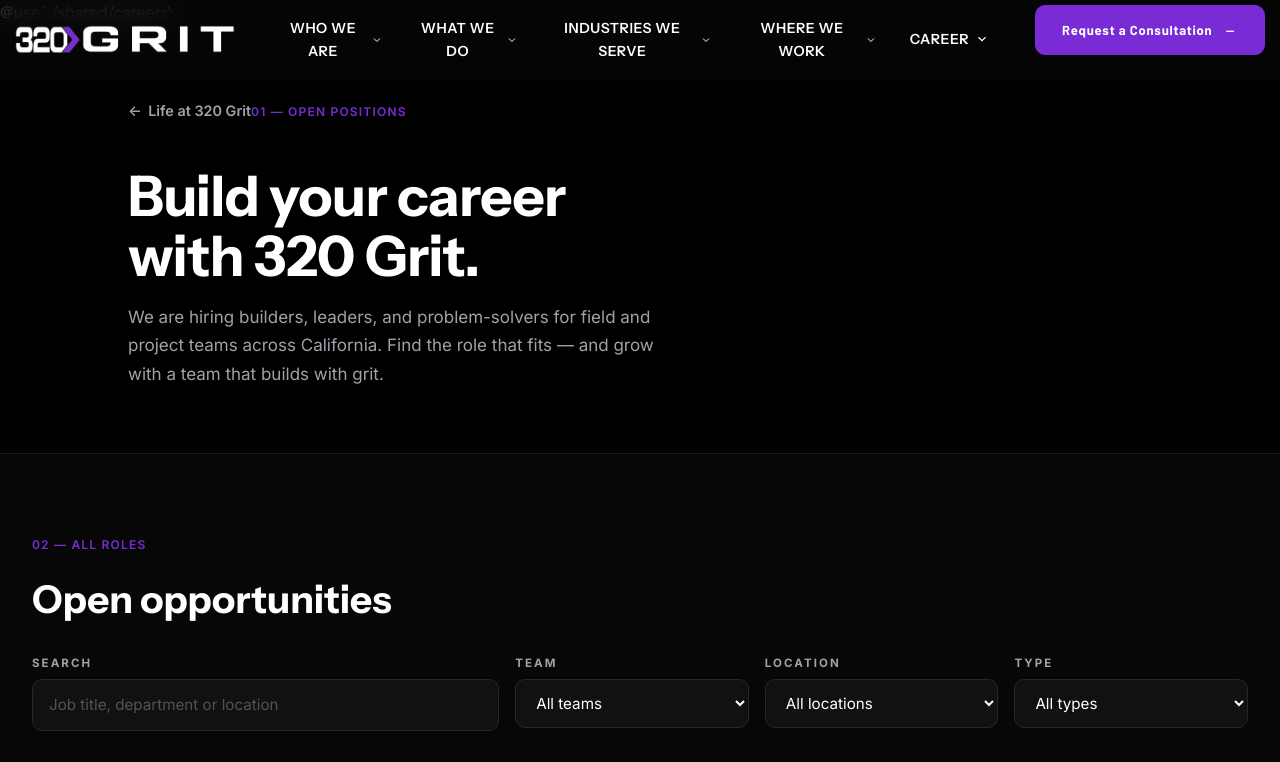
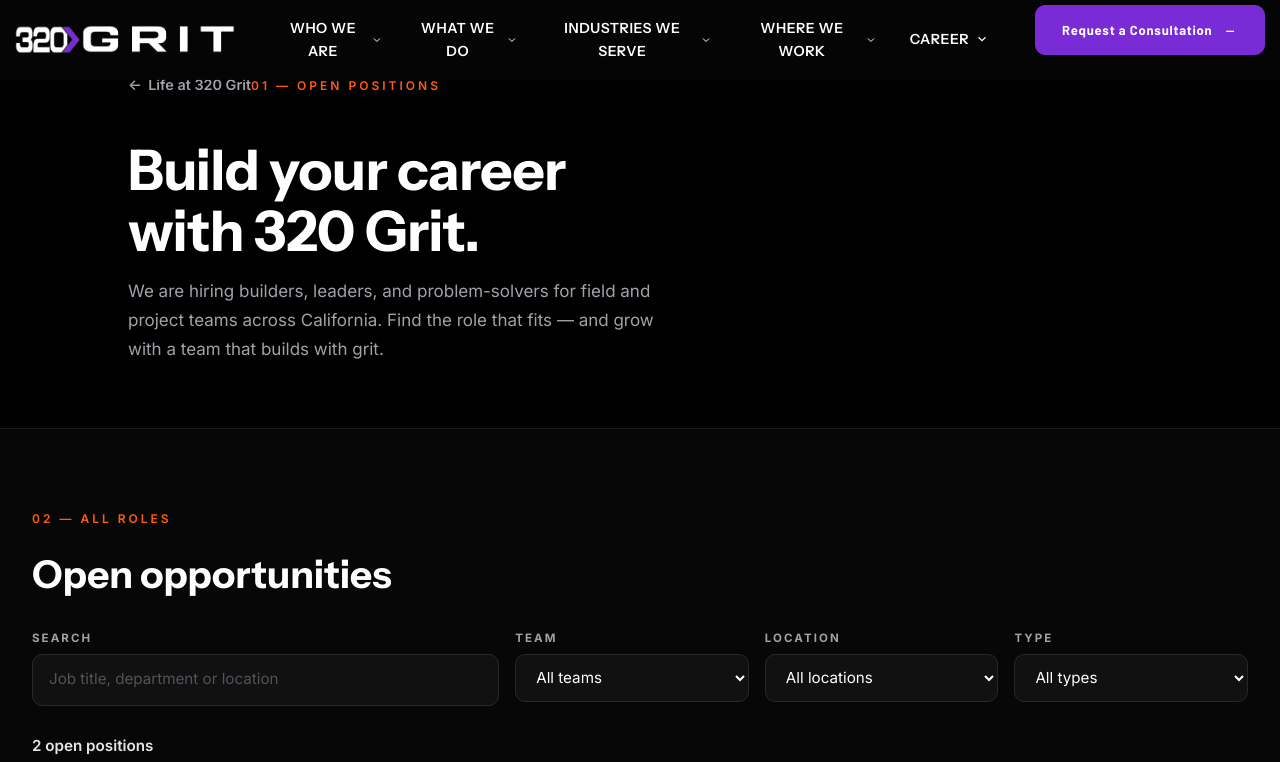
Before and after one commit to TaimoorWajid/website-320grit-angular, an Angular app: page /careers/jobs in a window 1280 px wide. Shown: the top 762 px of the page. Built offline with nearby package versions, Linux system fonts and the light colour scheme.

Commit message:
Careers audit fixes: stray @use text removed, orange eyebrows, job-detail cleanup

```diff
--- a/src/app/features/careers/benefits/benefits-page.component.scss
+++ b/src/app/features/careers/benefits/benefits-page.component.scss
@@ -1,4 +1,10 @@
 @use '../shared/careers';
+/* Site-standard eyebrow (the careers partial's purple variant is overridden
+   to the site orange per CAREERS-STANDARDS.md). */
+.grit-eyebrow {
+  color: #ff5d0e;
+  letter-spacing: 0.25em;
+}
 
 /* ============================================================
    Benefits — finalized careers design system.
--- a/src/app/features/careers/culture/culture-page.component.scss
+++ b/src/app/features/careers/culture/culture-page.component.scss
@@ -1,4 +1,10 @@
 @use '../shared/careers';
+/* Site-standard eyebrow (the careers partial's purple variant is overridden
+   to the site orange per CAREERS-STANDARDS.md). */
+.grit-eyebrow {
+  color: #ff5d0e;
+  letter-spacing: 0.25em;
+}
 
 /* ============================================================
    Our Culture — finalized careers design system.
--- a/src/app/features/careers/job-detail/job-detail-page.component.html
+++ b/src/app/features/careers/job-detail/job-detail-page.component.html
@@ -9,12 +9,14 @@
         <ul class="jd-meta" aria-label="Role details">
           <li><span aria-hidden="true" [innerHTML]="icons.pin() | safeHtml"></span>{{ j.location }}</li>
           <li><span aria-hidden="true" [innerHTML]="icons.briefcase() | safeHtml"></span>{{ j.employment_type }}</li>
-          <li>Posted {{ postedLabel() }}</li>
+          @if (postedLabel()) {
+            <li>Posted {{ postedLabel() }}</li>
+          }
           <li>Reports to {{ j.reports_to }}</li>
           <li>Travel: {{ j.travel }}</li>
         </ul>
         <div class="jd-hero__actions">
-          <a class="btn-explore" [routerLink]="['/careers', j.slug, 'apply']">
+          <a class="btn-explore btn-explore--filled" [routerLink]="['/careers', j.slug, 'apply']">
             <span>Apply Now</span><span class="btn-explore-dash" aria-hidden="true">—</span>
           </a>
           <app-save-job-button [job]="j" />
--- a/src/app/features/careers/job-detail/job-detail-page.component.ts
+++ b/src/app/features/careers/job-detail/job-detail-page.component.ts
@@ -70,7 +70,7 @@ export class JobDetailPageComponent {
       { label: 'Employment type', value: j.employment_type },
       { label: 'Reports to', value: j.reports_to },
       { label: 'Travel', value: j.travel },
-      { label: 'Posted', value: this.postedLabel() },
+      ...(this.postedLabel() ? [{ label: 'Posted', value: this.postedLabel() }] : []),
     ];
   });
 
--- a/src/app/features/careers/jobs/jobs-page.component.html
+++ b/src/app/features/careers/jobs/jobs-page.component.html
@@ -1,4 +1,3 @@
-@use '../shared/careers';
 
 <div class="grit-careers-page cj-page">
   <!-- S01 — Hero (compact) -->
--- a/src/app/features/careers/jobs/jobs-page.component.scss
+++ b/src/app/features/careers/jobs/jobs-page.component.scss
@@ -1,4 +1,10 @@
 @use '../shared/careers';
+/* Site-standard eyebrow (the careers partial's purple variant is overridden
+   to the site orange per CAREERS-STANDARDS.md). */
+.grit-eyebrow {
+  color: #ff5d0e;
+  letter-spacing: 0.25em;
+}
 
 /* ======================================================
    /careers/jobs — open positions listing (Howell flow,
--- a/src/app/features/careers/saved/saved-page.component.html
+++ b/src/app/features/careers/saved/saved-page.component.html
@@ -1,4 +1,3 @@
-@use '../shared/careers';
 
 <div class="grit-careers-page cs-page">
   <!-- S01 — Hero (compact) -->
--- a/src/app/features/careers/saved/saved-page.component.scss
+++ b/src/app/features/careers/saved/saved-page.component.scss
@@ -1,4 +1,10 @@
 @use '../shared/careers';
+/* Site-standard eyebrow (the careers partial's purple variant is overridden
+   to the site orange per CAREERS-STANDARDS.md). */
+.grit-eyebrow {
+  color: #ff5d0e;
+  letter-spacing: 0.25em;
+}
 
 /* ======================================================
    /careers/saved — saved positions (Howell flow,
--- a/src/app/features/careers/shared/file-upload/file-upload.component.html
+++ b/src/app/features/careers/shared/file-upload/file-upload.component.html
@@ -1,4 +1,3 @@
-@use '../careers';
 
 <div class="grit-upload">
   <span class="grit-upload__label">{{ label() }}</span>
--- a/src/app/features/careers/shared/job-card/job-card.component.html
+++ b/src/app/features/careers/shared/job-card/job-card.component.html
@@ -1,4 +1,3 @@
-@use '../../shared/careers';
 
 @if (variant() === 'preview') {
   <article
@@ -46,7 +45,9 @@
     </div>
     <p class="grit-job-card__desc">{{ job().short_desc }}</p>
     <div class="grit-job-card__footer">
-      <span class="grit-job-card__posted">{{ postedLabel() }}</span>
+      @if (postedLabel()) {
+        <span class="grit-job-card__posted">{{ postedLabel() }}</span>
+      }
       <a class="grit-link-arrow" [routerLink]="jobUrl()">
         View Position <span aria-hidden="true" [innerHTML]="icons.linkArrow() | safeHtml"></span>
       </a>
--- a/src/app/features/careers/shared/job-card/job-card.component.ts
+++ b/src/app/features/careers/shared/job-card/job-card.component.ts
@@ -29,7 +29,9 @@ export class JobCardComponent {
   }
 
   postedLabel(): string {
-    const d = new Date(`${this.job().posted_date}T00:00:00`);
+    const raw = this.job().posted_date;
+    if (!raw) return '';
+    const d = new Date(`${raw}T00:00:00`);
     return `Posted ${d.toLocaleDateString('en-US', { month: 'long', day: 'numeric', year: 'numeric' })}`;
   }
 }
--- a/src/app/features/careers/shared/jobs.data.ts
+++ b/src/app/features/careers/shared/jobs.data.ts
@@ -24,11 +24,12 @@ export interface Job {
 }
 
 const SHARED_BENEFITS = [
-  'Competitive compensation',
-  'Health, dental & vision benefits',
-  '401(k) with company match',
-  'Professional development',
-  'A culture that values people',
+  'Competitive Salary',
+  'Performance-Based Bonuses',
+  'Medical, Dental & Vision Coverage',
+  'Paid Time Off & Holidays',
+  '401(k) Retirement Plan',
+  'Professional Development & Continuing Education',
 ];
 
 const SHARED_WHY_GRIT = [
@@ -48,7 +49,7 @@ export const JOBS: Job[] = [
     location: 'California, USA',
     employment_type: 'Full-Time',
     short_desc: 'Oversee field operations and ensure projects are built safely and on time.',
-    posted_date: '2026-05-08',
+    posted_date: '',
     excerpt:
       'Lead on-site construction activities, coordinate subcontractors, and uphold the highest safety and quality standards.',
     overview:
@@ -79,7 +80,7 @@ export const JOBS: Job[] = [
     location: 'California, USA',
     employment_type: 'Full-Time',
     short_desc: 'Support project managers with documentation, planning and day-to-day coordination.',
-    posted_date: '2026-05-12',
+    posted_date: '',
     excerpt:
       'Provide technical and administrative support to Project Managers while developing core project management skills.',
     overview:
```
